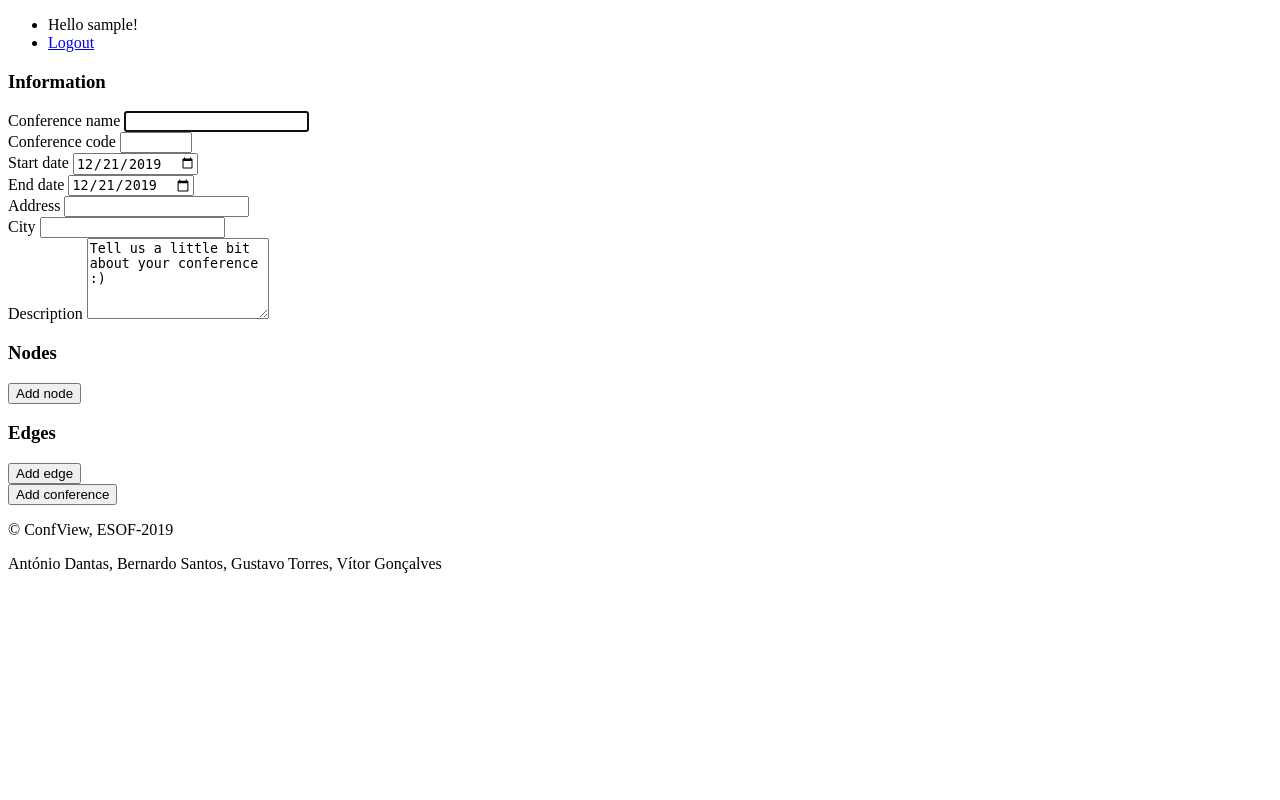
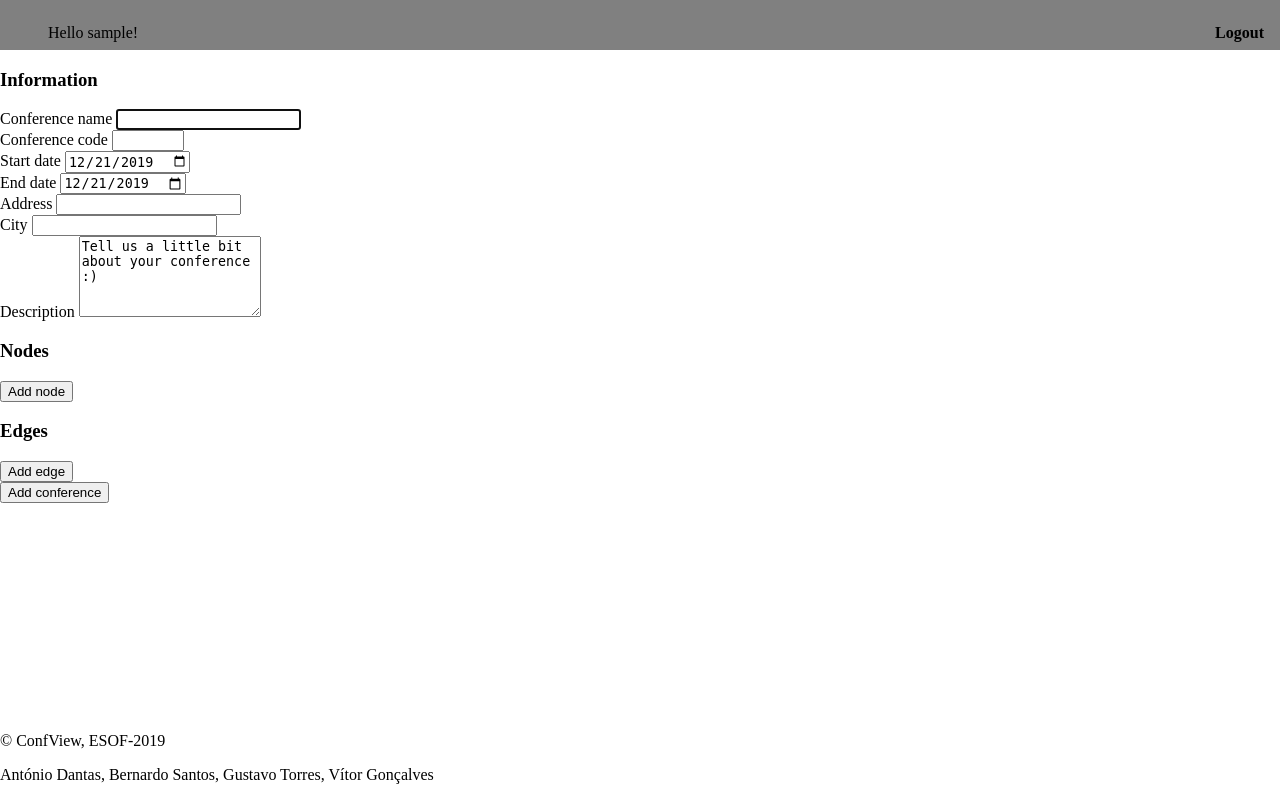
Before and after one commit to softeng-feup/open-cx-o-bando-dos-quatro, a PHP site: page /pages/add_conference.php in a window 1280 px wide. Run offline with PHP 8.4, Linux system fonts and the light colour scheme; the visitor is signed in with stand-in values (Sample User, id 1).

Commit message:
Sticky footer

```diff
--- a/website/css/common.css
+++ b/website/css/common.css
@@ -1,3 +1,20 @@
+html, body {
+    height: 100%;
+    margin: 0;
+}
+
+body {
+    display: flex;
+    flex-direction: column;
+}
+
+#content {
+    flex: 1 0 auto;
+}
+#footer {
+    flex-shrink: 0;
+}
+
 body > header{
     background-color: grey;
     height: 50px;
--- a/website/pages/add_conference.php
+++ b/website/pages/add_conference.php
@@ -18,6 +18,9 @@ if (!isset($_SESSION['username'])) {
         <title>ConfView</title>
         <meta charset="utf-8">
         <meta name="viewport" content="width=device-width, initial-scale=1.0">
+
+        <link href="../css/common.css" rel="stylesheet">
+
         <script src="../javascript/dynamic_form.js" type="module" defer></script>
     </head>
     <body>
--- a/website/pages/add_images.php
+++ b/website/pages/add_images.php
@@ -30,6 +30,9 @@ $nodes = fetch_conference_nodes($conference_id);
         <title>ConfView</title>
         <meta charset="utf-8">
         <meta name="viewport" content="width=device-width, initial-scale=1.0">
+
+        <link href="../css/common.css" rel="stylesheet">
+
     </head>
     <body>
 <?php draw_header(); ?>
--- a/website/pages/edit_conference.php
+++ b/website/pages/edit_conference.php
@@ -31,6 +31,9 @@ $conference_info = fetch_conference_info_id($conference_id);
         <title>ConfView</title>
         <meta charset="utf-8">
         <meta name="viewport" content="width=device-width, initial-scale=1.0">
+
+        <link href="../css/common.css" rel="stylesheet">
+
         <script src="../javascript/dynamic_form.js" type="module" defer></script>
     </head>
     <body>
```
